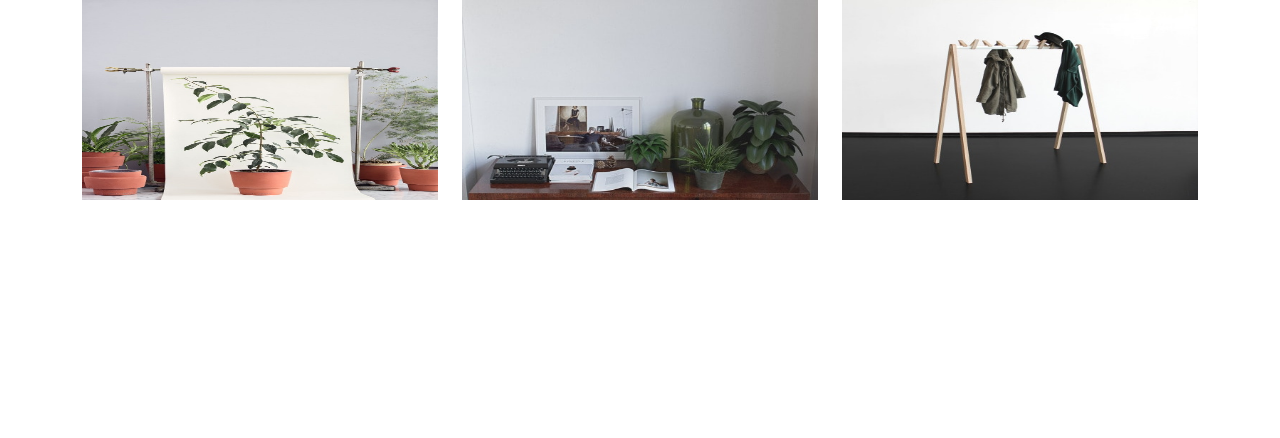
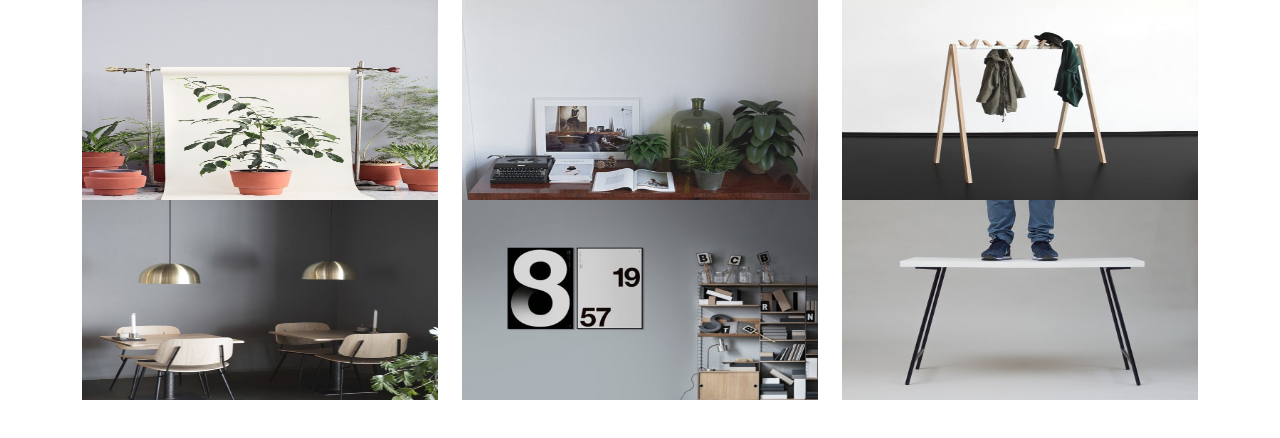
Before and after one commit to Mirza014/batch2306e, a plain HTML site: page index.html in a window 1280 px wide. Drawn offline with nearby package versions, Linux system fonts and the light colour scheme.

Commit message:
Update index.html

```diff
--- a/index.html
+++ b/index.html
@@ -28,6 +28,20 @@
             </div>
 
         </div>
+
+
+        <div class="row">
+            <div class="col-lg-4">
+                <img src="img/img-1.jpg" alt="">
+            </div>
+            <div class="col-lg-4">
+                <img src="img/img-2.jpg" alt="">
+            </div>
+            <div class="col-lg-4">
+                <img src="img/img-3.jpg" alt="">
+            </div>
+
+        </div>
     </div>
   <!-- Bootstrap JavaScript Libraries -->
   <script src="https://cdn.jsdelivr.net/npm/@popperjs/core@2.11.8/dist/umd/popper.min.js"
```
